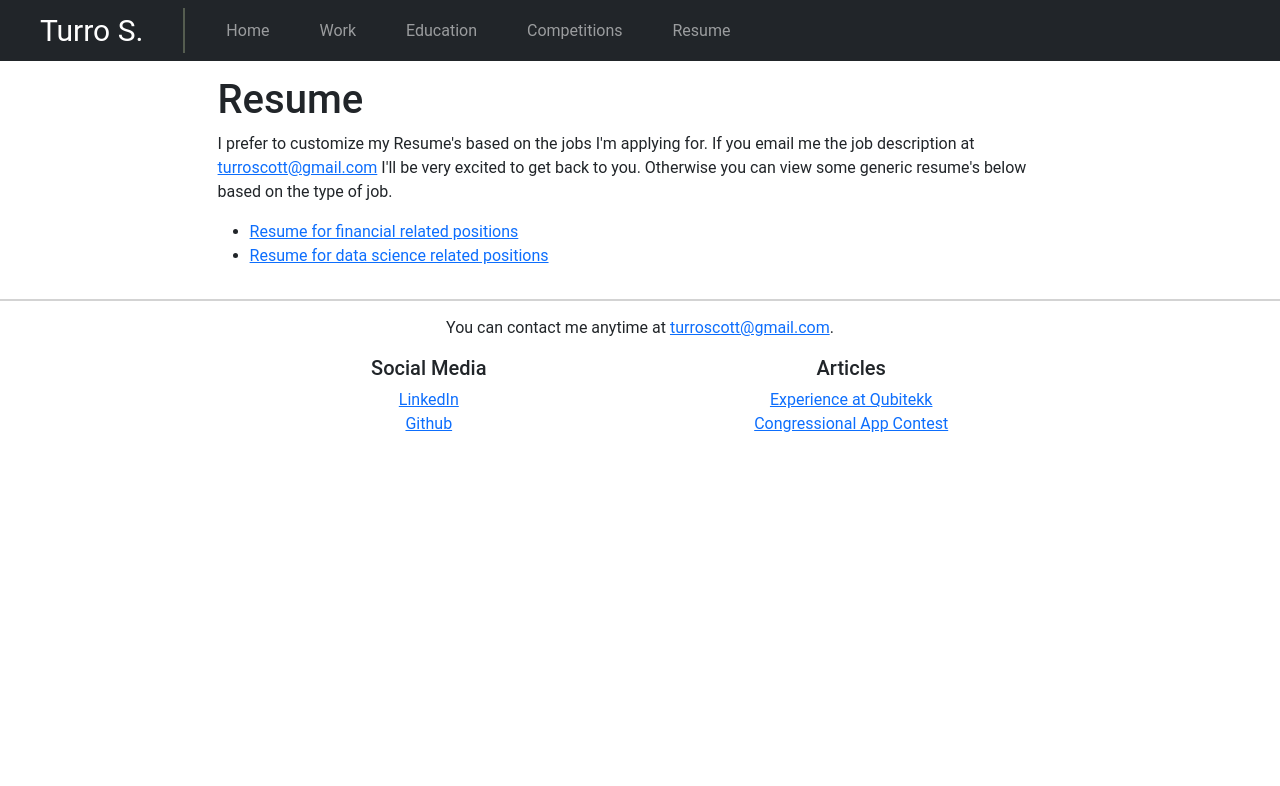
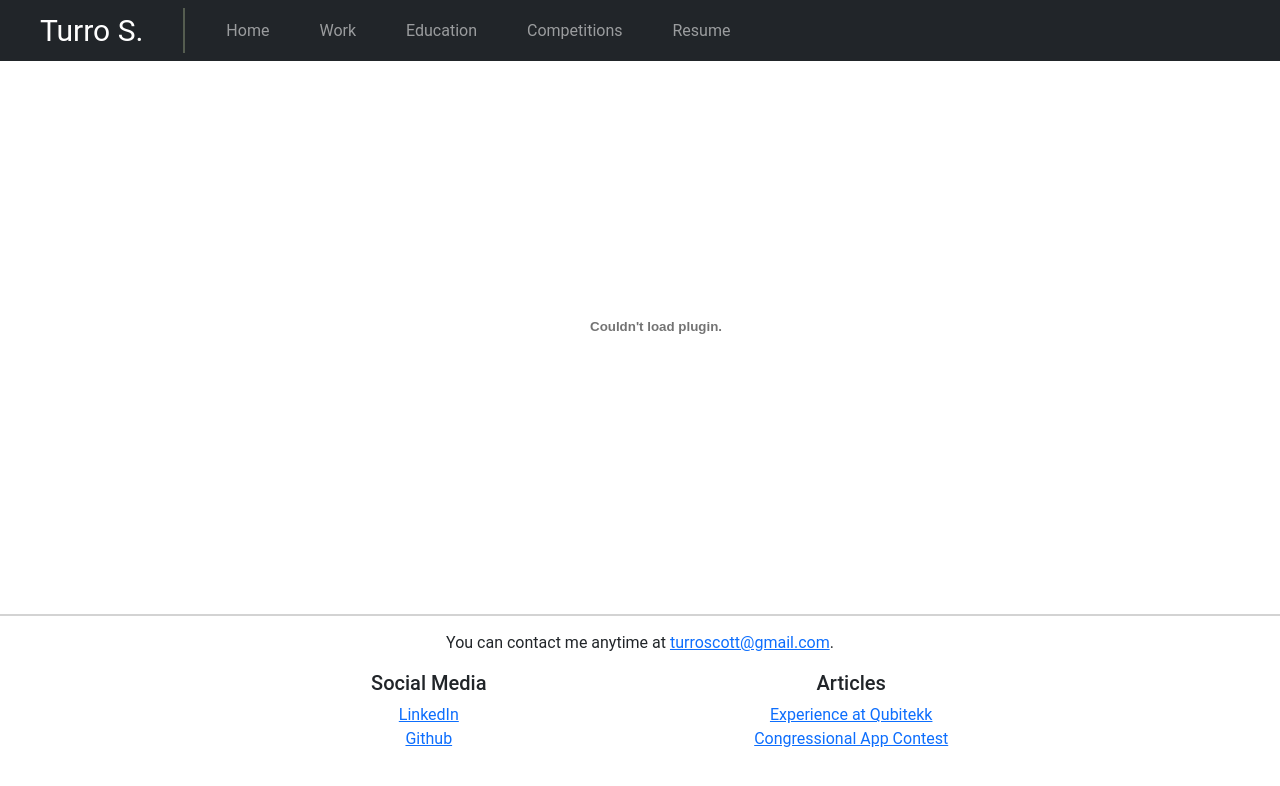
Before and after one commit to smturro2/personal-site, a Flask app: page /Resume in a window 1280 px wide. Shown: the top 786 px of the page. Run offline with Flask 2, Linux system fonts and the light colour scheme; some libraries are stand-ins or nearby versions.

Commit message:
Changed resume page

```diff
--- a/src/templates/Resume.html
+++ b/src/templates/Resume.html
@@ -5,13 +5,12 @@
 
 {% block body %}
 <div id="BodyContent">
-    <h1>Resume</h1>
-    <p>I prefer to customize my Resume's based on the jobs I'm applying for. If you email me the job description at <a href = "mailto: turroscott@gmail.com">turroscott@gmail.com</a>
-        I'll be very excited to get back to you. Otherwise you can view some generic resume's below based on the type of job.
-    </p>
     <ul>
-        <li><a href="{{ url_for('static', filename='resume/resume_turro_f.pdf') }}" download>Resume for financial related positions</a></li>
-        <li><a href="{{ url_for('static', filename='resume/resume_turro_ds.pdf') }}" download>Resume for data science related positions</a></li>
+{#        <li><a href="{{ url_for('static', filename='resume/resume_turro_f.pdf') }}" download>Resume for financial related positions</a></li>#}
+{#        <li><a href="{{ url_for('static', filename='resume/resume_turro_ds.pdf') }}" download>Resume for data science related positions</a></li>#}
+{#         <li><a href="{{ url_for('static', filename='resume/resume_turro_sd.pdf') }}" download>Resume for software related positions</a></li>#}
+        <embed src="{{ url_for('static', filename='resume/resume_turro_ds.pdf') }}" width="100%" height="500"
+ type="application/pdf">
     </ul>
 </div>
 {% endblock %}
```
Also changed, not shown: 1 other file.
